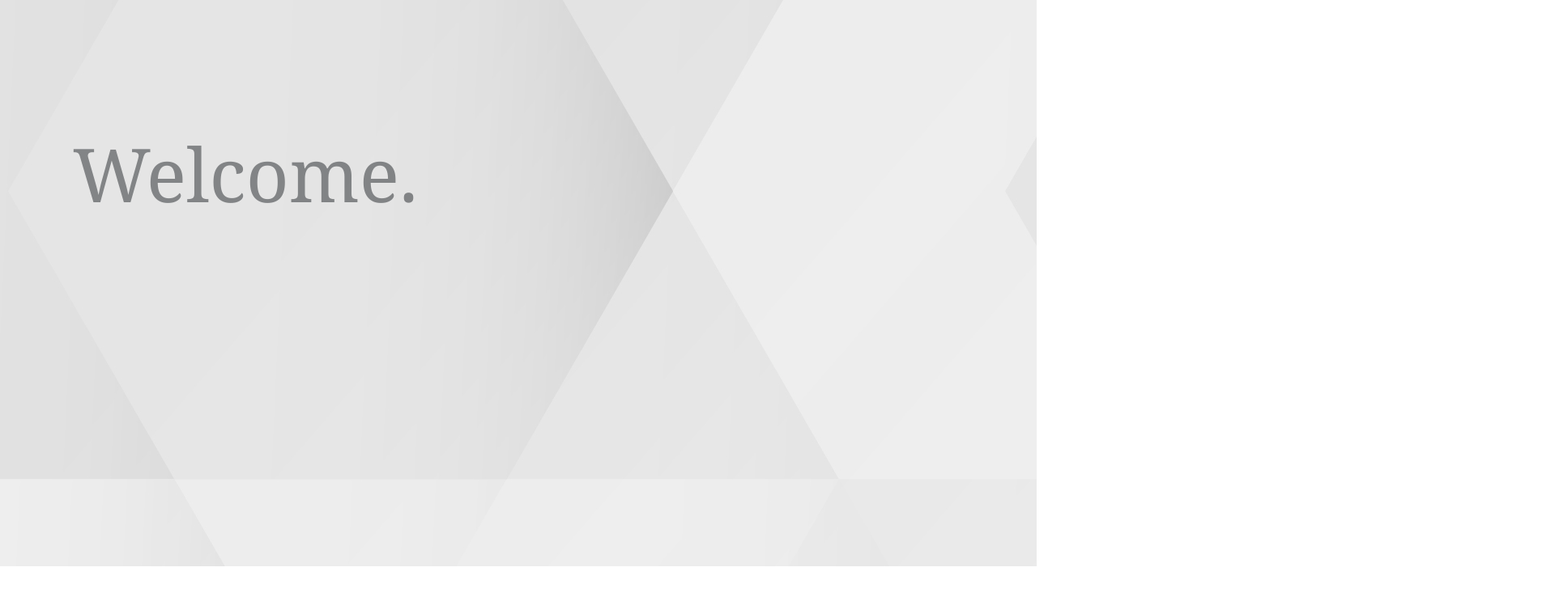
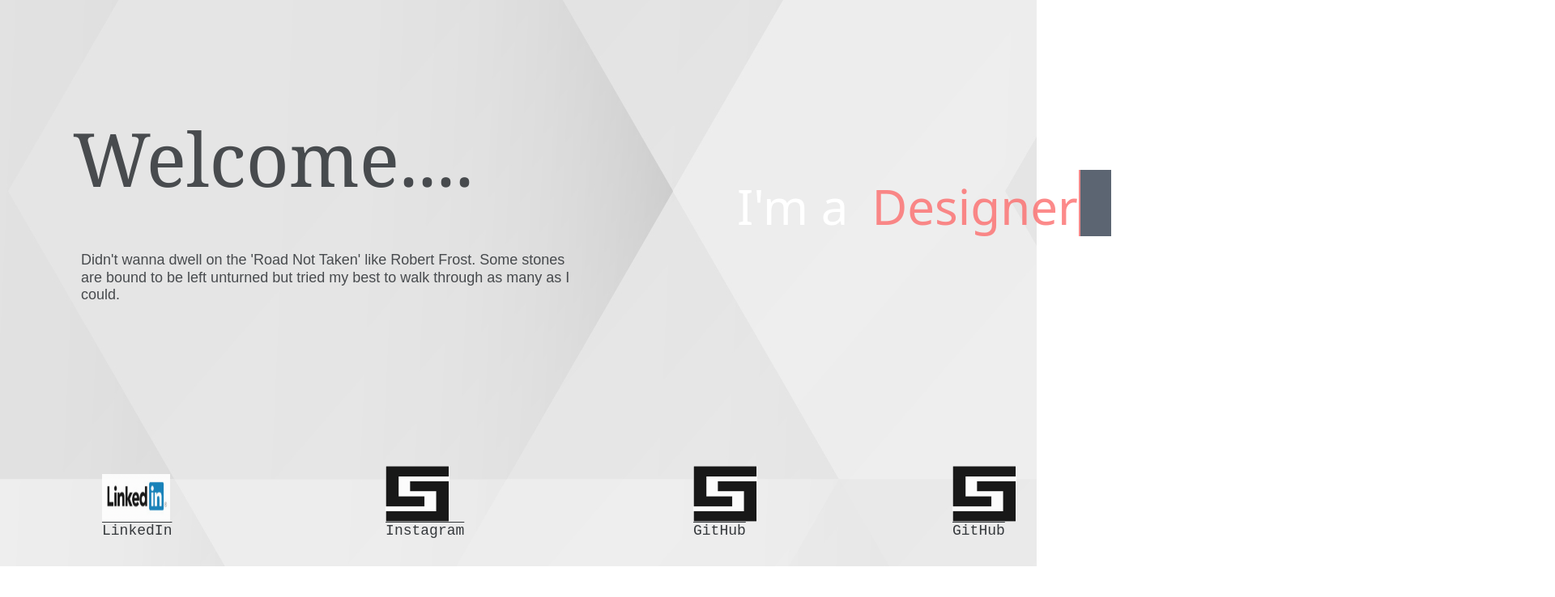
Before and after one commit to Rahat441/MyResumeWebsite, a plain HTML site: page index.html in a window 1280 px wide. Shown: the part 100-838 px from the top of the page at 81% size, 1920 px wide, since content can reach past the window. Before the commit the page ends 800 px from the top, so only its background shows below. Drawn offline with nearby package versions, Linux system fonts and the light colour scheme.

Commit message:
new pages added

```diff
--- a/index.html
+++ b/index.html
@@ -12,16 +12,8 @@
     <!-- ADD COMMENT CODE HERE  class="logo" -->
 
     <div class="bg_div">
-        <!-- <img src="asset/logo.png" class="img-fluid" style="padding: 10;
-        position: absolute;
-        height: 150; width: 150;
-        top: 15;
-        color: #000;
-        opacity: .9;"/>
-        <div class="left-top">
-            Rabat B.  <br/> <h1 style="font-size: 20; font-family: monospace;  "> Aspiring Full Stack and Software Developer </h1>
-        </div> -->
 
+        <!-- NAVIGATIONS  -->
         <div class="top-bar">
 
             <a href="about.html"> <button class="button" >About</button> </a>
@@ -32,19 +24,66 @@
 
         </div >
 
+        <!-- Changing texts  -->
+        <div class="wrapper">
+            <div class="static-txt">I'm a</div>
+            <ul class="dynamic-txts">
+              <li><span>YouTuber</span></li>
+              <li><span>Designer</span></li>
+              <li><span>Developer</span></li>
+              <li><span>Freelancer</span></li>
+            </ul>
+          </div>
+        <!-- Changing texts  -->
+
         <div class="body-text">
-            <h5 style="font-size: 92; font-family:Georgia, 'Times New Roman', Times, serif;">
-                Welcome.
+            <h5 style="font-size: 92; font-family:Georgia, 'Times New Roman', Times, serif; opacity: 1;">
+            Welcome....
+            <br/>
 
-                <!-- <p style="font-family:Georgia, 'Times New Roman', Times, serif;">
-                Adipisicing cillum ipsum duis reprehenderit commodo duis.
-                Ex veniam excepteur commodo irure sit magna ullamco minim tempor.
-                Incididunt aliqua proident cillum officia. Aliquip nulla laborum proident deserunt.</p> -->
+
+                <p style="font-family:Arial, Helvetica, sans-serif; font-size: 18; position: absolute; left: 10; top: 170;">
+                    Didn't wanna dwell on the 'Road Not Taken' like Robert Frost. Some stones are bound to be left unturned but tried my best to walk through as many as I could.
+
+                    <!-- This is the story of a aspiring Software Engineer. <br/><strong style="text-decoration:underline;">CS Degree != Programmer.</strong> <br/><br/>
+                    I was born a problem solver, my CS degree was a byproduct of my pursit for solving spell-binding problems.
+                    Making music is my all time favorite moment to breathe in.<br/><br/>
+                    <strong style="font-size:24; color: FC6D6D;">FRANKLY,</strong>  If my parents where not strict muslims i might have
+                    considered it a career, but im not that upset like Robert Frost about <strong> ' The Road Not Taken ' </strong>. Instead of making music I'm out here giving birth to games, mobile apps, websites
+                    and hopefully with a little more experiece an AI. -->
+                </p>
             </h5>
 
         </div>
-        <!-- <img class="bodyImg"  src="../asset/bodytextBG.jpeg"/> -->
 
+        <!-- footer -->
+        <div class="Footer" >
+            <div style="position:absolute; left: 50; bottom: 800;">
+                <img src="./asset/linkedin.png" style="height: 60; width : 85; padding: .5%;"/>
+                <h1 style="font-size: 18; font-family: 'Courier New', Courier, monospace; text-decoration: overline; padding: .5%;"> LinkedIn</h1>
+            </div>
+
+            <div style="position:absolute; left: 400; bottom: 800;">
+                <img src="./asset/logo.png" style="height: 70; width : 80; padding: .5%;"/>
+                <h1 style="font-size: 18; font-family: 'Courier New', Courier, monospace; text-decoration: overline; padding: .5%;"> Instagram </h1>
+
+            </div>
+
+            <div style="position:absolute; left: 780; bottom: 800;">
+                <img src="./asset/logo.png" style="height: 70; width : 80; padding: .5%;"/>
+                <h1 style="font-size: 18; font-family: 'Courier New', Courier, monospace; text-decoration: overline; padding: .5%;"> GitHub </h1>
+
+            </div>
+
+            <div style="position:absolute; left: 1100; bottom: 800;">
+                <img src="./asset/logo.png" style="height: 70; width : 80; padding: .5%;"/>
+                <h1 style="font-size: 18; font-family: 'Courier New', Courier, monospace; text-decoration: overline; padding: .5%;"> GitHub </h1>
+
+            </div>
+
+
+        </div>
+         <!-- footer -->
     </div>
 
 
@@ -55,6 +94,8 @@
             integrity="sha384-u1OknCvxWvY5kfmNBILK2hRnQC3Pr17a+RTT6rIHI7NnikvbZlHgTPOOmMi466C8"
             crossorigin="anonymous">
     </script>
+
+
 </body>
 </html>
 
--- a/style.css
+++ b/style.css
@@ -47,12 +47,83 @@
 
 /* FOR INDEX  */
 
+/* FOR INDEX CHANGING TEXT  */
+
+.wrapper{
+    display: flex;
+    position: relative;
+    left: 900;
+    top: 300;
+  }
+  .wrapper .static-txt{
+    color: #fff;
+    font-size: 60px;
+    font-weight: 400;
+  }
+  .wrapper .dynamic-txts{
+    margin-left: -3px;
+    height: 90px;
+    line-height: 90px;
+    overflow: hidden;
+  }
+  .dynamic-txts li{
+    opacity: .8;
+    list-style: none;
+    color: #FC6D6D;
+    font-size: 60px;
+    font-weight: 500;
+    position: relative;
+    top: 0;
+    animation: slide 12s steps(4) infinite;
+  }
+  @keyframes slide {
+    100%{
+      top: -360px;
+    }
+  }
+  .dynamic-txts li span{
+    position: relative;
+    margin: 5px 0;
+    line-height: 90px;
+  }
+  .dynamic-txts li span::after{
+    content: "";
+    position: absolute;
+    left: 0;
+    height: 100%;
+    width: 100%;
+    background: #343F4F;
+    border-left: 2px solid #FC6D6D;
+    animation: typing 3s steps(10) infinite;
+  }
+  @keyframes typing {
+    40%, 60%{
+      left: calc(100% + 30px);
+    }
+    100%{
+      left: 0;
+    }
+  }
+/* FOR INDEX CHANGING TEXT  */
+.Footer{
+
+    margin: 2%;
+    justify-content: center;
+    padding-left: 5%; padding-right:  5%;
+    flex-direction: row;
+    display: flex;
+    position: absolute;
+    top: 750; left: 50;
+    opacity: .9;
+    height: 100%;
+    width: 100%;
+}
 .body-text{
 
     position: relative;
-    top: 250; left:80;
+    top: 125; left:80;
     height: 50%; width: 50%;
-    opacity: .5;
+    opacity: .8;
 
 
 }
```
Also changed, not shown: Education.html (+1 -0 lines), about.html (+20 -3 lines), weed.html (added, +119 -0 lines), asset/Ig.png (added), asset/linkedin.png (added).
